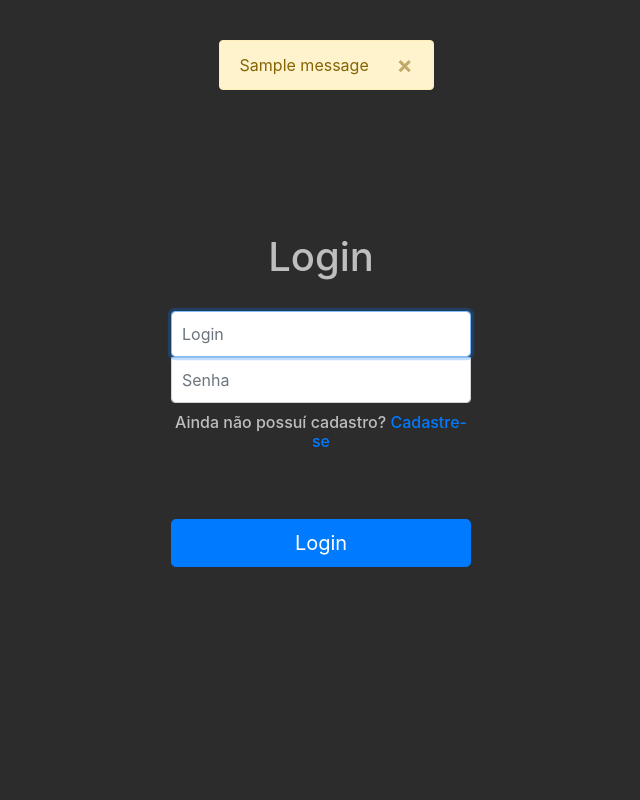
After one commit to lucianoanjos02/Bolsa-de-Valores-AlphaVantage, a Flask app: page /login in a window 1280 px wide. The commit adds this page. Shown: the whole page, without its empty margins (319-959 px from the left). Run offline with Flask 2, Linux system fonts and the light colour scheme; tables that the repository leaves empty hold one stand-in row (values such as "Sample post"); one stand-in notice (Sample message) is shown; some libraries are stand-ins or nearby versions.

Commit message:
Implementação de Login + Cadastro de Usuário
- Implementação de Login e Autenticação da Sessão do Usuário com Flask-Login

- Implementação da view de Cadastro de Usuário + métodos de cadastro da classe UserDAO

```diff
--- a/app.py
+++ b/app.py
@@ -1,27 +1,75 @@
 import asyncio
 import time
 import requests
-from flask import Flask, render_template, json
+from flask import Flask, render_template, json, request, redirect, url_for, flash
+from flask_login import LoginManager, login_user, logout_user, current_user, login_required
 from flask_socketio import SocketIO
 from modules.db.db import db_session
 from modules.data_init import init_data
 from modules.helpers.get_data import get_chart_data, get_request_daily_full, get_request_daily
 from modules.helpers.update_data import table_data_update_request_handler, chart_data_update_request_handler, show_chart_data_request_handler
 from modules.models.price import Price
+from modules.models.user import User
 from modules.dao.company_dao import CompanyDAO
 from modules.dao.price_dao import PriceDAO
+from modules.dao.user_dao import UserDAO
+
 
 app = Flask(__name__)
 app.config.from_pyfile('modules/config.py')
 
+login_manager = LoginManager(app)
+login_manager.login_view = 'login'
+login_manager.login_message = "Por favor, faça o login para acessar o sistema!"
+
 socketio = SocketIO(app, ping_interval=60)
 
+user_dao = UserDAO(db_session)
 company_dao = CompanyDAO(db_session)
 price_dao = PriceDAO(db_session)
 
 
+@login_manager.user_loader
+def load_user(user_id):
+    return user_dao.get_user_id(user_id)
+
+
+@app.route('/login', methods=['GET', 'POST'])
+def login():
+    if request.method == 'POST':
+        user = user_dao.get_user_login(request.form['login'])
+        if user != None and user.user_password == request.form['password']:
+            login_user(user)
+            return redirect(url_for('dashboard'))
+        else:
+            flash("Usuário ou senha inválidos")
+            return redirect(url_for('login'))
+    return render_template('login.html')
+
+
+@app.route('/logout', methods=['GET', 'POST'])
+def logout():
+    logout_user()
+    return redirect(url_for('login'))
+
+
+@app.route('/register', methods=['GET', 'POST'])
+def register():
+    if request.method == 'POST':
+        user = User(request.form['first-name'],
+                    request.form['last-name'],
+                    request.form['login'],
+                    request.form['password'],
+                    request.form['email'])
+        user_dao.register_user(user)
+        flash("Usuário cadastrado com sucesso!")
+        return redirect(url_for('login'))
+    return render_template('register.html')
+
+
 @app.route('/', methods=['GET', 'POST'])
-def companies():
+@login_required
+def dashboard():
     asyncio.run(init_data())
     companies = company_dao.get_companies_data()
     companies_data = {}
--- /dev/null
+++ b/static/css/login.css
@@ -0,0 +1,63 @@
+html,
+body {
+  height: 100%;
+}
+
+body {
+  display: -ms-flexbox;
+  display: -webkit-box;
+  display: flex;
+  -ms-flex-align: center;
+  -ms-flex-pack: center;
+  -webkit-box-align: center;
+  align-items: center;
+  -webkit-box-pack: center;
+  justify-content: center;
+  padding-top: 40px;
+  padding-bottom: 40px;
+  background-color: #2c2c2c;
+}
+
+.alert {
+    position: fixed; /* or absolute */
+    top: 5%;
+    left: 42%;
+}
+
+.form-signin {
+  width: 100%;
+  max-width: 330px;
+  padding: 15px;
+}
+.form-signin .checkbox {
+  font-weight: 400;
+}
+.form-signin .form-control {
+  position: relative;
+  box-sizing: border-box;
+  height: auto;
+  padding: 10px;
+  font-size: 16px;
+}
+.form-signin .form-control:focus {
+  z-index: 2;
+}
+.form-signin input[type="email"] {
+  margin-bottom: -1px;
+  border-bottom-right-radius: 0;
+  border-bottom-left-radius: 0;
+}
+.form-signin input[type="password"] {
+  margin-bottom: 10px;
+  border-top-left-radius: 0;
+  border-top-right-radius: 0;
+}
+
+.form-signin-heading, h6 {
+    margin-bottom: 10%;
+    color: #bebebe;
+}
+
+.btn {
+    margin-top: 10%;
+}
--- /dev/null
+++ b/templates/login.html
@@ -0,0 +1,44 @@
+<!DOCTYPE html>
+<html lang="pt-br">
+<head>
+    <meta charset="UTF-8">
+    <meta name="viewport" content="width=device-width, initial-scale=1.0">
+    <link rel="stylesheet" href="static/css/bootstrap.min.css"
+    integrity="sha384-TX8t27EcRE3e/ihU7zmQxVncDAy5uIKz4rEkgIXeMed4M0jlfIDPvg6uqKI2xXr2" crossorigin="anonymous">
+    <link rel="stylesheet "href="static/css/login.css">
+    <title>Login - Bolsa de Valores</title>
+</head>
+<body class="text-center">
+        {% with messages = get_flashed_messages() %}
+        {% if messages %}
+            {% for message in messages %}
+                <div class="alert alert-warning alert-dismissible fade show" role="alert">
+                    {{ message }}
+                    <button type="button" class="close" data-dismiss="alert" aria-label="Close">
+                        <span aria-hidden="true">&times;</span>
+                    </button>
+                </div>
+            {% endfor %}
+        </div>
+        {% endif %}
+        {% endwith %}
+        <form class="form-signin" method="POST" action="{{ url_for('login') }}">
+            <h1 class="form-signin-heading">Login</h1>
+            <label for="login" class="sr-only">Login</label>
+            <input type="login" id="login" name="login" class="form-control" placeholder="Login" required autofocus>
+            <label for="password" class="sr-only">Senha</label>
+            <input type="password" id="password" name="password" class="form-control" placeholder="Senha" required>
+            <div class="checkbox mb-3">
+                <label>
+                    <h6>Ainda não possuí cadastro? <a href="{{ url_for('register') }}">Cadastre-se</a></h6>
+                </label>
+            </div>
+            <button class="btn btn-lg btn-primary btn-block" type="submit">Login</button>
+        </form>
+    <script src="https://code.jquery.com/jquery-3.2.1.slim.min.js"
+    integrity="sha384-KJ3o2DKtIkvYIK3UENzmM7KCkRr/rE9/Qpg6aAZGJwFDMVNA/GpGFF93hXpG5KkN" crossorigin="anonymous"></script>
+    <script src="https://cdnjs.cloudflare.com/ajax/libs/popper.js/1.12.9/umd/popper.min.js"
+    integrity="sha384-ApNbgh9B+Y1QKtv3Rn7W3mgPxhU9K/ScQsAP7hUibX39j7fakFPskvXusvfa0b4Q" crossorigin="anonymous"></script>
+    <script src="static/js/bootstrap.min.js"></script>
+</body>
+</html>
```
Also changed, not shown: modules/dao/user_dao.py (+19 -2 lines), modules/models/user.py (+17 -1 lines), static/css/register.css (added, +47 -0 lines), templates/index.html (+4 -5 lines), templates/register.html (added, +47 -0 lines), 2 other files.
